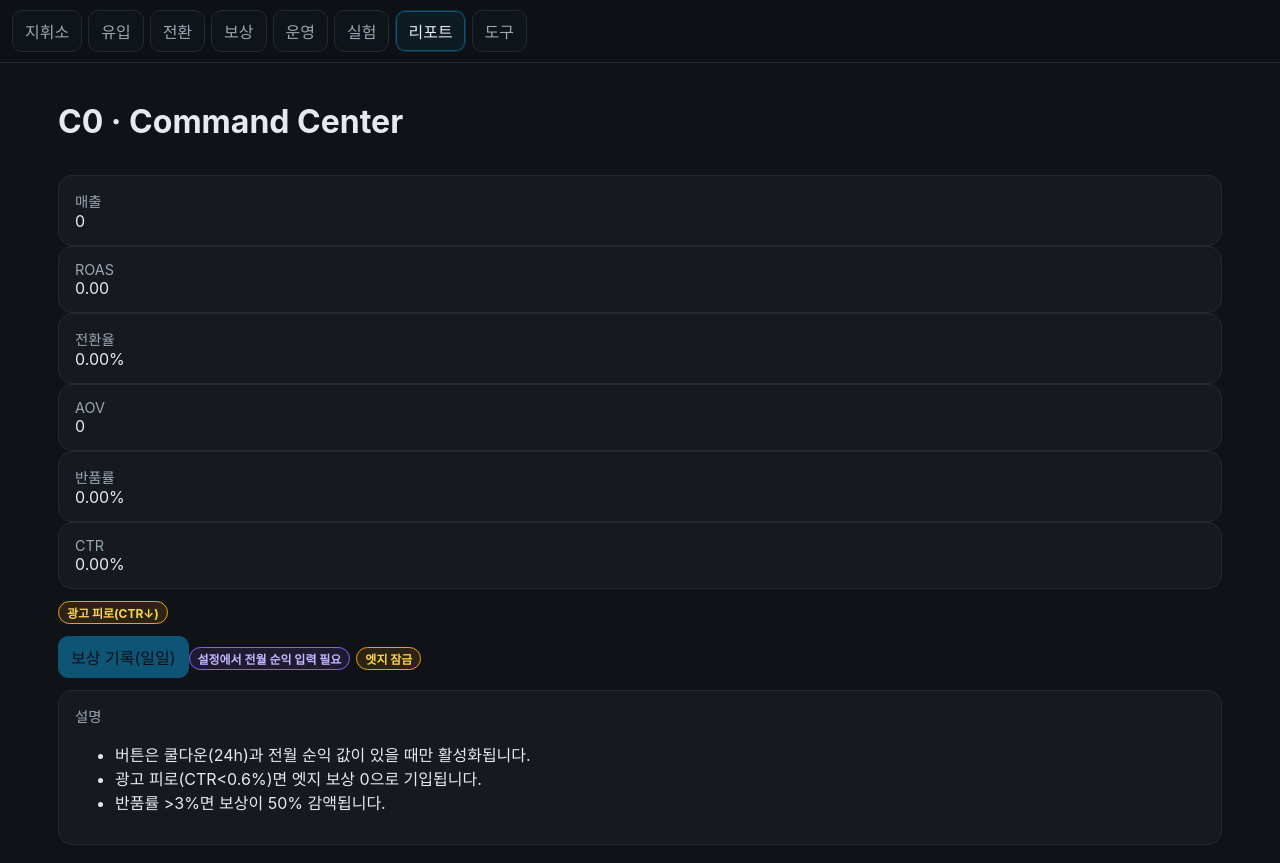
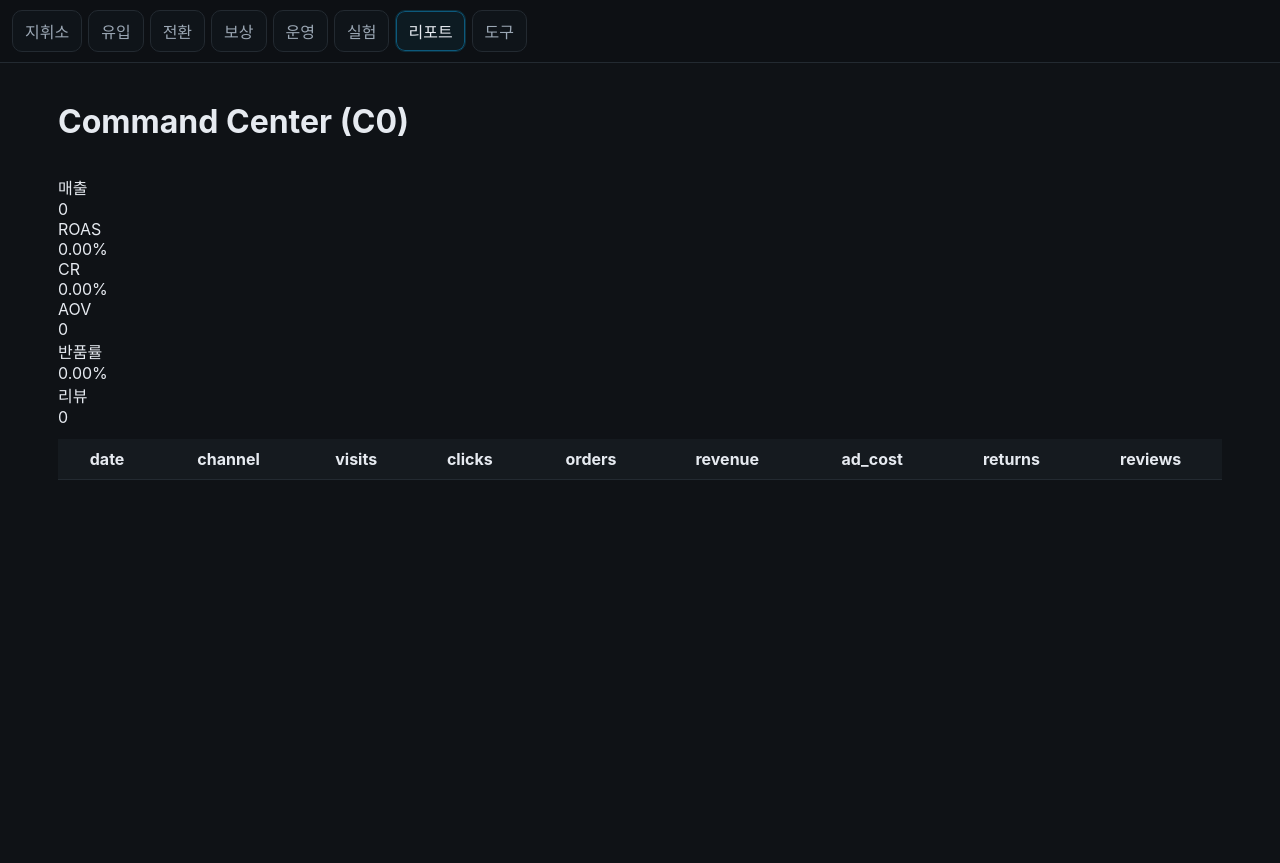
Before and after one commit to sht27363838-glitch/zp-v3.0, a Next.js app: page /report in a window 1280 px wide. After the commit the page ends 800 px from the top, so only its background shows below. Built offline with nearby package versions, Linux system fonts and the light colour scheme.

Commit message:
Update page.tsx

```diff
--- a/app/(tabs)/report/page.tsx
+++ b/app/(tabs)/report/page.tsx
@@ -1,113 +1,86 @@
 'use client'
+import React, {useMemo} from 'react'
+import { readCsvLS, parseCsv, type CsvRows } from '../../_lib/readCsv'
+import { num, fmt, pct } from '../../_lib/num'
 
-import React, {useMemo} from 'react'
-import { readCsvLS, parseCsv } from '../../_lib/readCsv'
-import { num, fmt, pct, kfmt  } from '../../_lib/num'
-
-import { loadRules, evalGuards } from '../../_lib/rules'
-import { appendLedger, lastTimeKey, markTime } from '../../_lib/ledger'
-
-// 간단 KPI 타일
-function Tile({label, value, sub}:{label:string; value:string; sub?:string}){
-  return (
-    <div className="card">
-      <div className="muted text-xs">{label}</div>
-      <div className="text-xl font-bold">{value}</div>
-      {sub? <div className="text-xs muted">{sub}</div>: null}
-    </div>
-  )
-}
+// (옵션) 버튼/배지 스타일은 공통 CSS로 이미 적용되어 있다는 가정
 
 export default function Report(){
-  if (typeof window === 'undefined') return null
+  // 로컬스토리지에서 kpi_daily CSV 불러오기
+  const raw = readCsvLS('kpi_daily') || ''
 
-  // kpi_daily 로드/파싱 (로컬스토리지)
-  const raw = readCsvLS('kpi_daily') || ''
-  const rows = useMemo(()=> raw? parseCsv(raw): [], [raw])
+  // 항상 {headers, rows} 형태로 맞춤
+  const data: CsvRows = useMemo(
+    () => (raw ? parseCsv(raw) : { headers: [], rows: [] }),
+    [raw]
+  )
+  const rows = data.rows
 
-  // 합계
-  let visits=0, clicks=0, orders=0, revenue=0, adCost=0, returns=0
-  for(const r of rows){
+  // 합계 계산
+  let visits=0, clicks=0, orders=0, revenue=0, adCost=0, returns=0, reviews=0
+  for (const r of rows) {
     visits  += num(r.visits)
     clicks  += num(r.clicks)
     orders  += num(r.orders)
     revenue += num(r.revenue)
     adCost  += num(r.ad_cost)
     returns += num(r.returns)
-  }
-  const ROAS = adCost? (revenue/adCost) : 0
-  const CR   = visits? (orders/visits) : 0
-  const AOV  = orders? (revenue/orders) : 0
-  const CTR  = visits? (clicks/visits) : 0
-
-  // 보상/룰 평가에 필요한 입력
-  const rules = loadRules()
-  const guards = evalGuards({
-    revenue, ad_cost: adCost, orders, visits, returns, ctr: CTR
-  }, rules)
-
-  // 전월 순익(설정) — Tools/Settings 에서 저장
-  const lastMonthProfit = Number(localStorage.getItem('last_month_profit') || 0)
-
-  // 일일 루프 쿨다운
-  const cooldownKey = 'dailyLoop.last'
-  const last = lastTimeKey(cooldownKey)
-  const canDaily = Date.now() - last > rules.triggers.dailyLoop.cooldownH*3600_000
-
-  function payoutDaily(){
-    if(!canDaily) return
-    const cut = guards.returnsHigh ? rules.debuffs.returnsSpike.payoutCut : 1
-    const stable = (rules.triggers.dailyLoop.stablePct/100) * lastMonthProfit * cut
-    const edge   = guards.adFatigue ? 0 : ((rules.triggers.dailyLoop.edgePct/100) * lastMonthProfit * cut)
-    appendLedger({
-      date: new Date().toISOString().slice(0,10),
-      mission:'Daily Loop', type:'daily',
-      stable, edge,
-      note: guards.adFatigue? 'EDGE LOCK' : (guards.returnsHigh? 'PAYOUT CUT' : ''),
-      lock_until:''
-    })
-    markTime(cooldownKey)
-    alert('보상이 기록되었습니다.')
+    reviews += num(r.reviews)
   }
 
-  // UI
+  const ROAS = adCost ? revenue/adCost : 0
+  const CR   = visits ? orders/visits : 0
+  const AOV  = orders ? revenue/orders : 0
+  const RetR = orders ? returns/orders : 0
+
   return (
     <div className="page">
-      <h1 className="title">C0 · Command Center</h1>
+      <h1>Command Center (C0)</h1>
 
-      <div className="grid grid-2 gap-2">
-        <Tile label="매출" value={fmt(revenue)} />
-        <Tile label="ROAS" value={ROAS.toFixed(2)} />
-        <Tile label="전환율" value={pct(CR)} />
-        <Tile label="AOV" value={fmt(AOV)} />
-        <Tile label="반품률" value={pct(orders? returns/orders : 0)} />
-        <Tile label="CTR" value={pct(CTR)} />
+      <div className="kpi-grid">
+        <KpiTile label="매출" value={fmt(revenue)} />
+        <KpiTile label="ROAS" value={pct(ROAS)} />
+        <KpiTile label="CR"   value={pct(CR)} />
+        <KpiTile label="AOV"  value={fmt(AOV)} />
+        <KpiTile label="반품률" value={pct(RetR)} />
+        <KpiTile label="리뷰" value={fmt(reviews)} />
       </div>
 
-      {/* 이상치 배지 */}
-      <div className="flex gap-2 mt-2">
-        {guards.adFatigue && <span className="badge warn">광고 피로(CTR↓)</span>}
-        {guards.returnsHigh && <span className="badge danger">반품률 경보</span>}
-      </div>
-
-      {/* 원클릭 보상 버튼 + 배지 */}
-      <div className="flex items-center gap-3 mt-3">
-        <button className="btn primary" disabled={!canDaily || !lastMonthProfit} onClick={payoutDaily}>
-          보상 기록(일일)
-        </button>
-        {!lastMonthProfit && <span className="badge info">설정에서 전월 순익 입력 필요</span>}
-        {guards.adFatigue && <span className="badge warn">엣지 잠금</span>}
-        {guards.returnsHigh && <span className="badge danger">보상 감액</span>}
-      </div>
-
-      <div className="card mt-4">
-        <div className="muted text-sm">설명</div>
-        <ul className="text-sm">
-          <li>버튼은 쿨다운(24h)과 전월 순익 값이 있을 때만 활성화됩니다.</li>
-          <li>광고 피로(CTR&lt;0.6%)면 엣지 보상 0으로 기입됩니다.</li>
-          <li>반품률 &gt;3%면 보상이 50% 감액됩니다.</li>
-        </ul>
+      <div className="table-wrap" style={{maxHeight:480, overflow:'auto'}}>
+        <table className="table">
+          <thead>
+            <tr>
+              <th>date</th><th>channel</th><th>visits</th><th>clicks</th>
+              <th>orders</th><th>revenue</th><th>ad_cost</th>
+              <th>returns</th><th>reviews</th>
+            </tr>
+          </thead>
+          <tbody>
+            {rows.map((r, i)=>(
+              <tr key={i}>
+                <td>{r.date}</td>
+                <td>{r.channel}</td>
+                <td>{r.visits}</td>
+                <td>{r.clicks}</td>
+                <td>{r.orders}</td>
+                <td>{r.revenue}</td>
+                <td>{r.ad_cost}</td>
+                <td>{r.returns}</td>
+                <td>{r.reviews}</td>
+              </tr>
+            ))}
+          </tbody>
+        </table>
       </div>
     </div>
   )
 }
+
+function KpiTile({label, value}:{label:string; value:string}){
+  return (
+    <div className="kpi-tile">
+      <div className="kpi-label">{label}</div>
+      <div className="kpi-value">{value}</div>
+    </div>
+  )
+}
```
